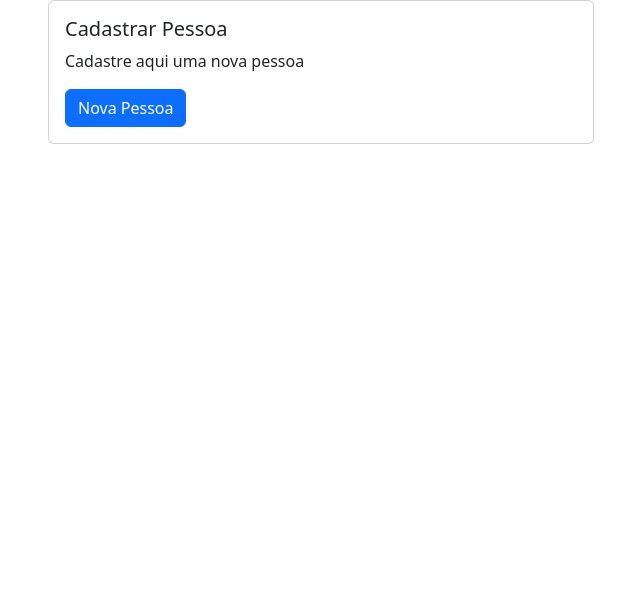
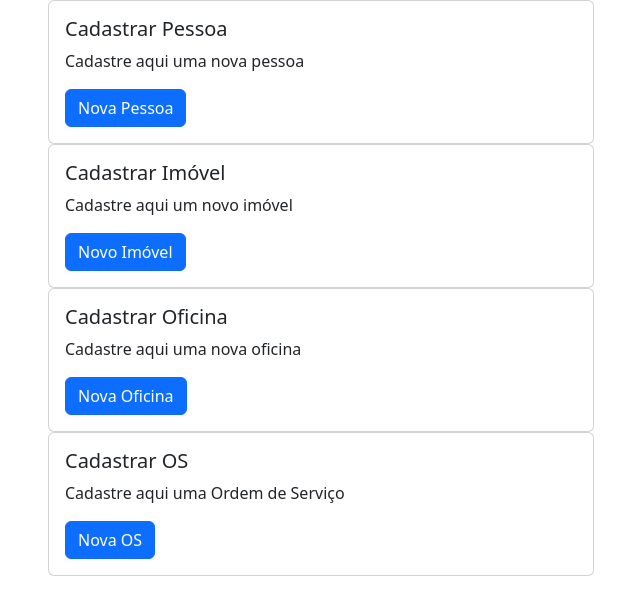
Before and after one commit to KlaytonFacre/manutask-UNIVESP, a Django app: page / in a window 1280 px wide. Shown: the part 56-671 px from the top of the page, without its empty margins (34-674 px from the left). Run offline with Django 4.2, Linux system fonts and the light colour scheme; some libraries are stand-ins or nearby versions.

Commit message:
adicionando novos cards a tela inicial

```diff
--- a/manutask/administracao/templates/administracao/index.html
+++ b/manutask/administracao/templates/administracao/index.html
@@ -16,6 +16,27 @@
           <a href="{% url 'administracao:cadastra_pessoa' %}" class="btn btn-primary"> Nova Pessoa</a>
         </div>
       </div>
+      <div class="card">
+        <div class="card-body">
+          <h5 class="card-title"> Cadastrar Imóvel </h5>
+          <p class="card-text"> Cadastre aqui um novo imóvel </p>
+          <a href="{% url 'administracao:cadastra_imovel' %}" class="btn btn-primary"> Novo Imóvel</a>
+        </div>
+      </div>
+      <div class="card">
+        <div class="card-body">
+          <h5 class="card-title"> Cadastrar Oficina </h5>
+          <p class="card-text"> Cadastre aqui uma nova oficina </p>
+          <a href="{% url 'administracao:cadastra_oficina' %}" class="btn btn-primary"> Nova Oficina</a>
+        </div>
+      </div>
+      <div class="card">
+        <div class="card-body">
+          <h5 class="card-title"> Cadastrar OS </h5>
+          <p class="card-text"> Cadastre aqui uma Ordem de Serviço </p>
+          <a href="{% url 'administracao:cadastra_os' %}" class="btn btn-primary"> Nova OS</a>
+        </div>
+      </div>
     </div>
   </div>
 </div>
```
Also changed, not shown: manutask/administracao/migrations/0011_alter_ordemservico_timestamp_abertura.py (added), manutask/manutask.sqlite3.
